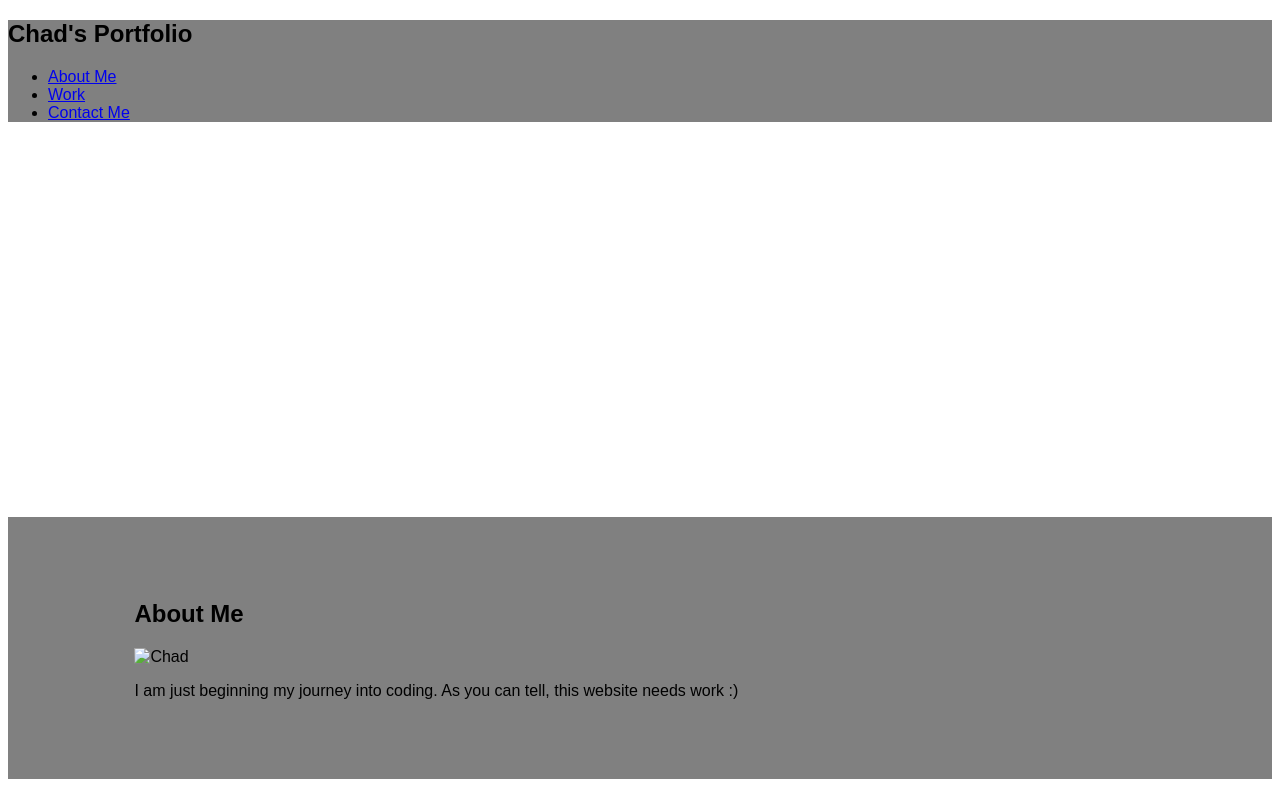
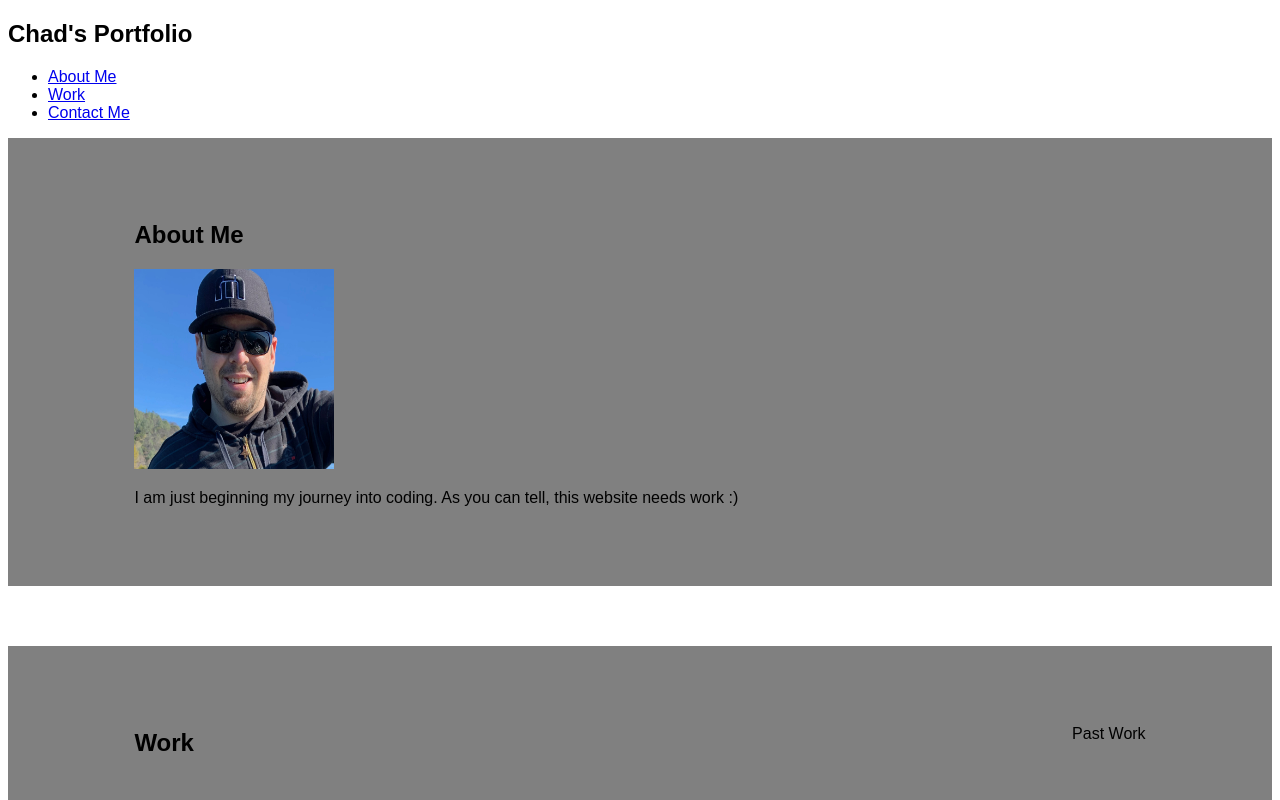
Before and after one commit to cmike212348/myportfolio, a plain HTML site: page index.html in a window 1280 px wide. Shown: the top 800 px of the page. Drawn offline with Linux system fonts and the light colour scheme; files that its build step writes are made by us from their sources.

Commit message:
adds css

```diff
--- a/index.html
+++ b/index.html
@@ -4,7 +4,7 @@
     <meta charset="UTF-8" />
         <meta name="viewport" content="width=device-width, initial-scale=1.0" />
         <title>My Portfolio</title>
-        <link rel="stylesheet" href="./assets/style.css" />
+        <link rel="stylesheet" href="./style.css" />
   </head>
 
   <body>
@@ -20,7 +20,7 @@
     </header>
     <section id="about-me" class="about container">
       <h2>About Me</h2>
-      <img class="profile-img" src="assets/images/headshot2.png" alt="Chad">
+      <img class="profile-img" src="assets/images/headshot2.jpeg" alt="Chad">
       <p>I am just beginning my journey into coding. As you can tell, this website needs work :)</p>
     </section>
     <section id="work" class="work container">
--- a/style.css
+++ b/style.css
@@ -1,22 +1,20 @@
-nav {
+.nav {
     background-color: grey;
 }
-nav {
-    display: block;
-}
-body {
+
+.body {
     font-family: Nunito, sans-serif;
 }
 
-header {
+.header {
     background-image: url(./images/wood.jpg);
     font-size: 25px;
     padding: 15% 10%;
 }
-header {
+.header {
     display: block;
 }
-body {
+.body {
     font-family: Nunito, sans-serif;
 }
 .work {
@@ -35,28 +33,30 @@ body {
 section {
     display: block;
 }
-body {
+.body {
     font-family: Nunito, sans-serif;
 }
-footer {
+.footer {
     background-color: grey;
 }
-footer {
+.footer {
     display: block;
 }
-body {
+.body {
     font-family: Nunito, sans-serif;
 }
-p {
+.p {
     display: block;
     margin-block-start: 1em;
     margin-block-end: 1em;
     margin-inline-start: 0px;
     margin-inline-end: 0px;
 }
-    img {
-        border-color: turquoise;
-    }
+.profile-img {
+    height: 200px;
+    width: 200px;
+
+}
     .container {
         text-align: left;
         padding: 5% 10%;
@@ -64,7 +64,7 @@ p {
     body {
         font-family: Nunito, sans-serif;
     }
-    h2 {
+    .h2 {
         display: block;
         font-size: 1.5em;
         margin-block-start: 0.83em;
```
Also changed, not shown: assets/images/headshot2.jpeg (added), assets/images/horiseon.jpeg (added), assets/images/runbuddy.jpeg (added).
